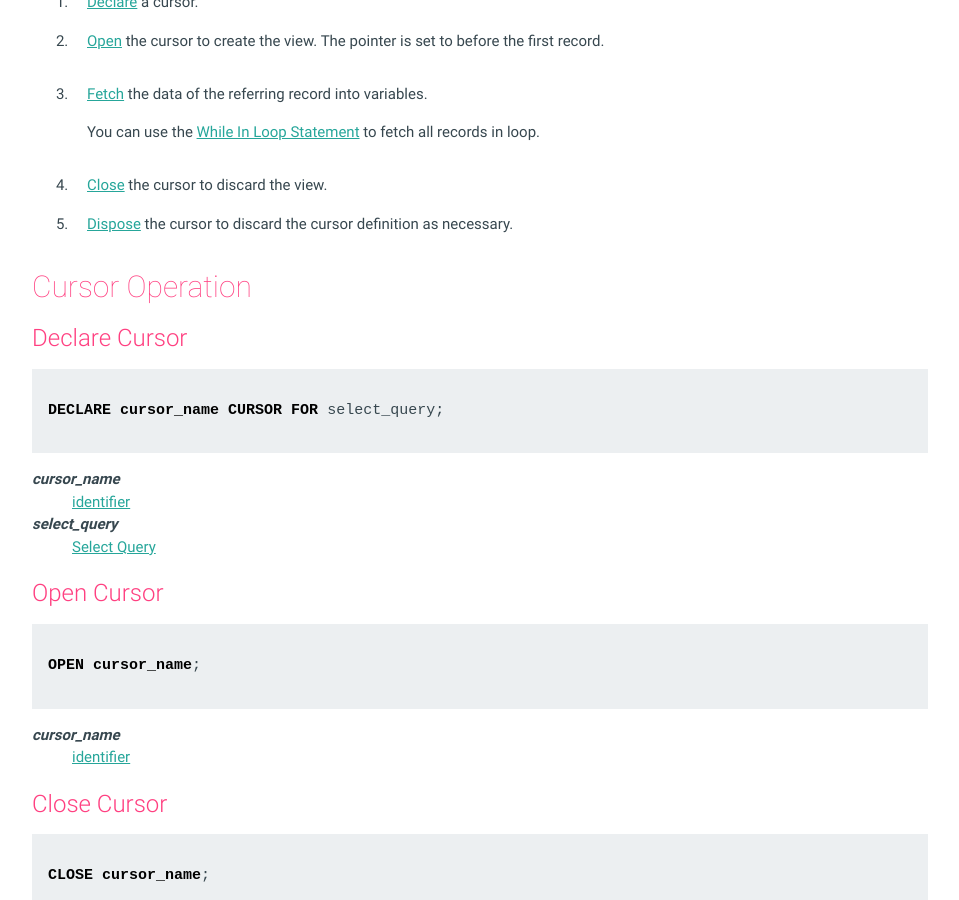
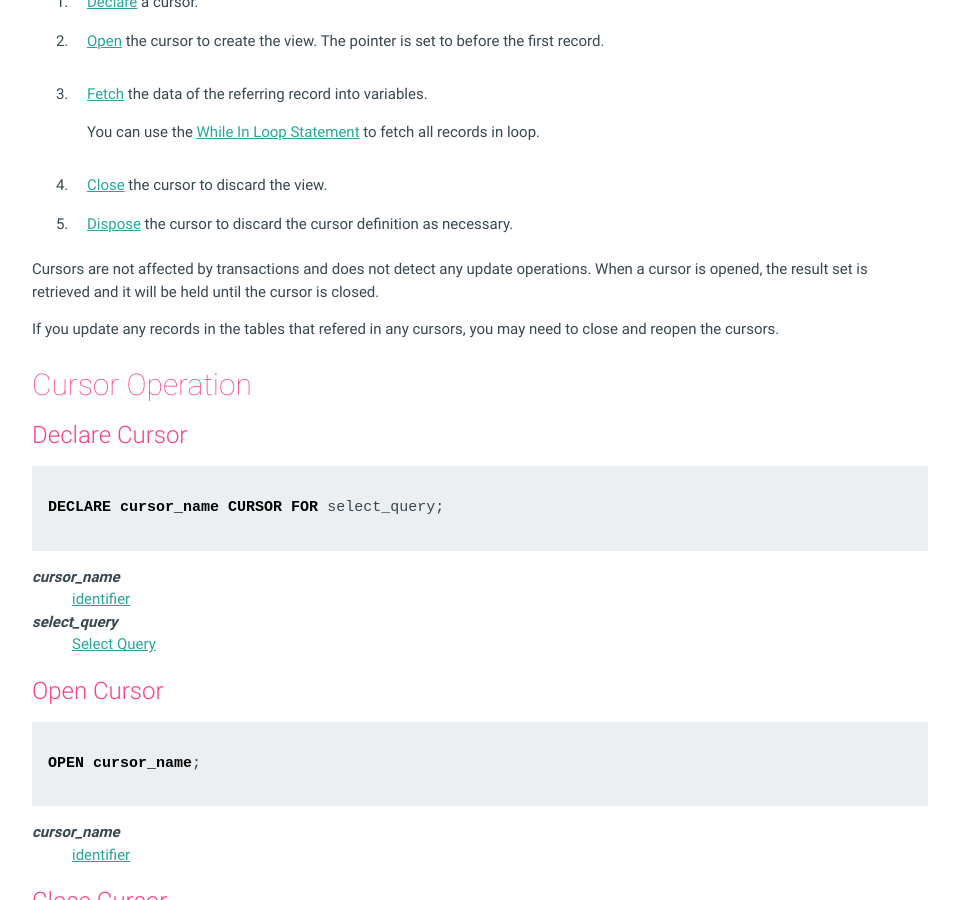
Before and after one commit to mithrandie/csvq, a Jekyll site: the page built from docs/_posts/2006-01-02-cursor.md, in a window 1280 px wide and 900 px high, scrolled down 535 px. Shown: the whole window, without its empty margins (160-1119 px from the left). Built offline with Jekyll 4.4.1, drawn with Linux system fonts in a browser that asks for light colours.

Commit message:
Update docs.

```diff
--- a/docs/_posts/2006-01-02-cursor.md
+++ b/docs/_posts/2006-01-02-cursor.md
@@ -24,6 +24,12 @@ A cursor is a pointer to a record in a view created by a select query.
 
 4. [Close](#close) the cursor to discard the view.
 5. [Dispose](#dispose) the cursor to discard the cursor definition as necessary.
+
+Cursors are not affected by transactions and does not detect any update operations.
+When a cursor is opened, the result set is retrieved and it will be held until the cursor is closed.
+
+If you update any records in the tables that refered in any cursors, you may need to close and reopen the cursors.
+
 
 ## Cursor Operation
 {: #operation}
```
